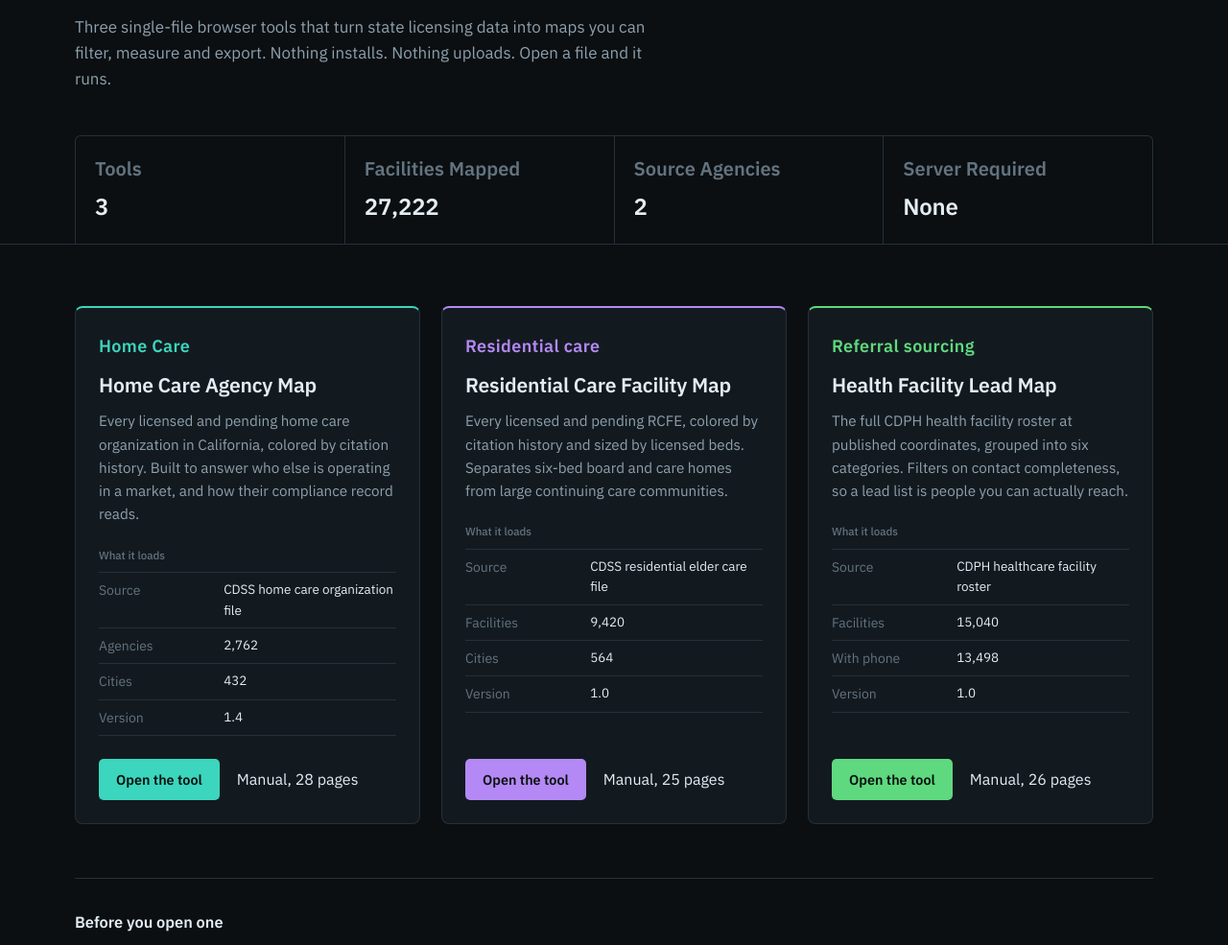
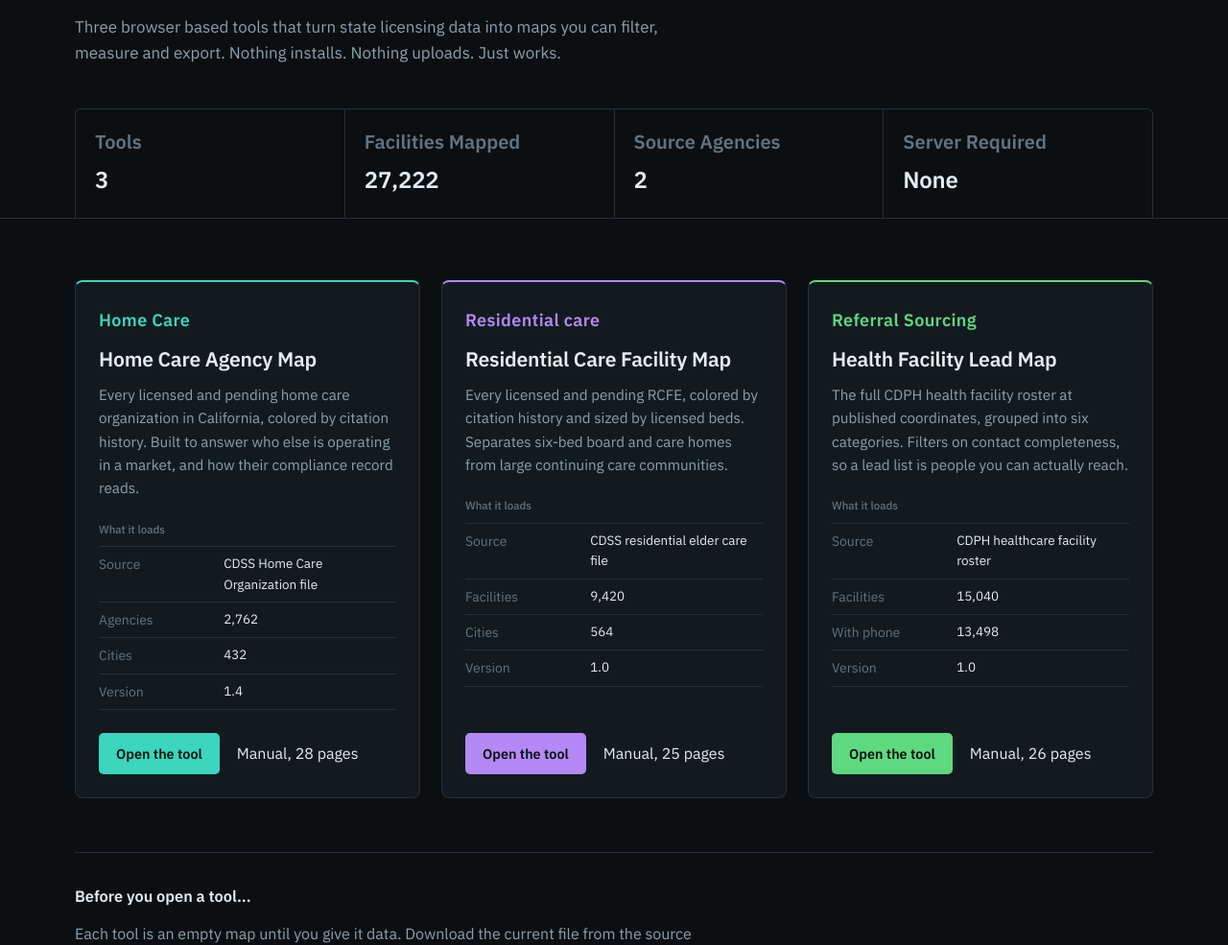
Before and after one commit to spencer-rogersai/spencer-rogersai.github.io, a plain HTML site: page index.html in a window 1280 px wide. Shown: the part 261-1246 px from the top of the page at 96% size. Drawn offline with Linux system fonts and the light colour scheme.

Commit message:
Update index.html

```diff
--- a/index.html
+++ b/index.html
@@ -18,7 +18,7 @@
   <div class="shell">
     <p class="env">Staging build, September 20 2026</p>
     <h1>California Facility<br>Mapping Tools</h1>
-    <p class="lede">Three single-file browser tools that turn state licensing data into maps you can filter, measure and export. Nothing installs. Nothing uploads. Open a file and it runs.</p>
+    <p class="lede">Three browser based tools that turn state licensing data into maps you can filter, measure and export. Nothing installs. Nothing uploads. Just works.</p>
 
     <dl class="figures">
       <div>
@@ -54,7 +54,7 @@
         <table class="spec">
           <caption>What it loads</caption>
           <tbody>
-            <tr><th scope="row">Source</th><td>CDSS home care organization file</td></tr>
+            <tr><th scope="row">Source</th><td>CDSS Home Care Organization file</td></tr>
             <tr><th scope="row">Agencies</th><td>2,762</td></tr>
             <tr><th scope="row">Cities</th><td>432</td></tr>
             <tr><th scope="row">Version</th><td>1.4</td></tr>
@@ -91,7 +91,7 @@
       </article>
 
       <article class="card" data-accent="green">
-        <p class="kicker">Referral sourcing</p>
+        <p class="kicker">Referral Sourcing</p>
         <h2><a class="card-title" href="tools/health-facility-lead-map.html">Health Facility Lead Map</a></h2>
         <p class="card-body">The full CDPH health facility roster at published coordinates, grouped into six categories. Filters on contact completeness, so a lead list is people you can actually reach.</p>
 
@@ -116,7 +116,7 @@
   </section>
 
   <section class="panel" aria-labelledby="how">
-    <h2 id="how">Before you open one</h2>
+    <h2 id="how">Before you open a tool...</h2>
     <p>Each tool is an empty map until you give it data. Download the current file from the source below, then load it with the button inside the tool. The file stays on your computer; the tools have no server and send nothing anywhere.</p>
     <ul class="sources">
       <li>
```
